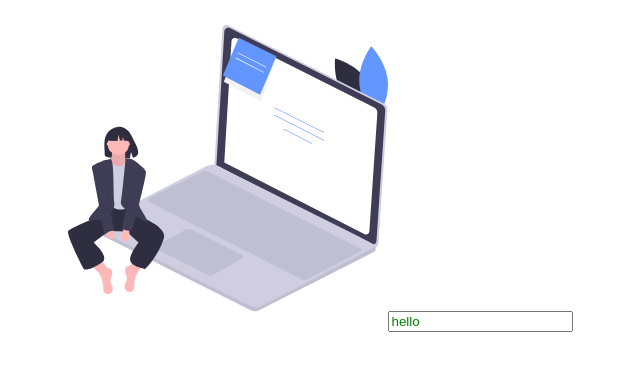
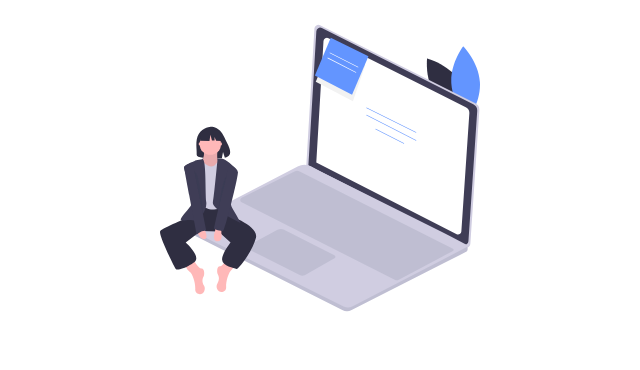
Before and after one commit to weirui88888/vue-cli4, a Vue app: page / in a window 1280 px wide. Shown: the top 370 px of the page, without its empty margins (320-960 px from the left). Built offline with nearby package versions, Linux system fonts and the light colour scheme.

Commit message:
update publinkpublicPath

```diff
--- a/src/App.vue
+++ b/src/App.vue
@@ -2,7 +2,6 @@
   <div id="app">
     <div class="main">
       <svg-icon iconClass="undraw_noted_pc9f" class="main-svg"></svg-icon>
-      <input type="text" placeholder="hello" />
     </div>
   </div>
 </template>
--- a/vue.config.js
+++ b/vue.config.js
@@ -23,7 +23,7 @@ module.exports = {
   // 在每次保存时执行校验的选项是默认开启的
   // productionSourceMap: true,
   lintOnSave: process.env.NODE_ENV !== 'production',
-  publicPath: '/my-app/',
+  publicPath: '/vue-cli4',
   configureWebpack: config => {
     if (isProduction) {
       // 生产环境去除console.log
```
